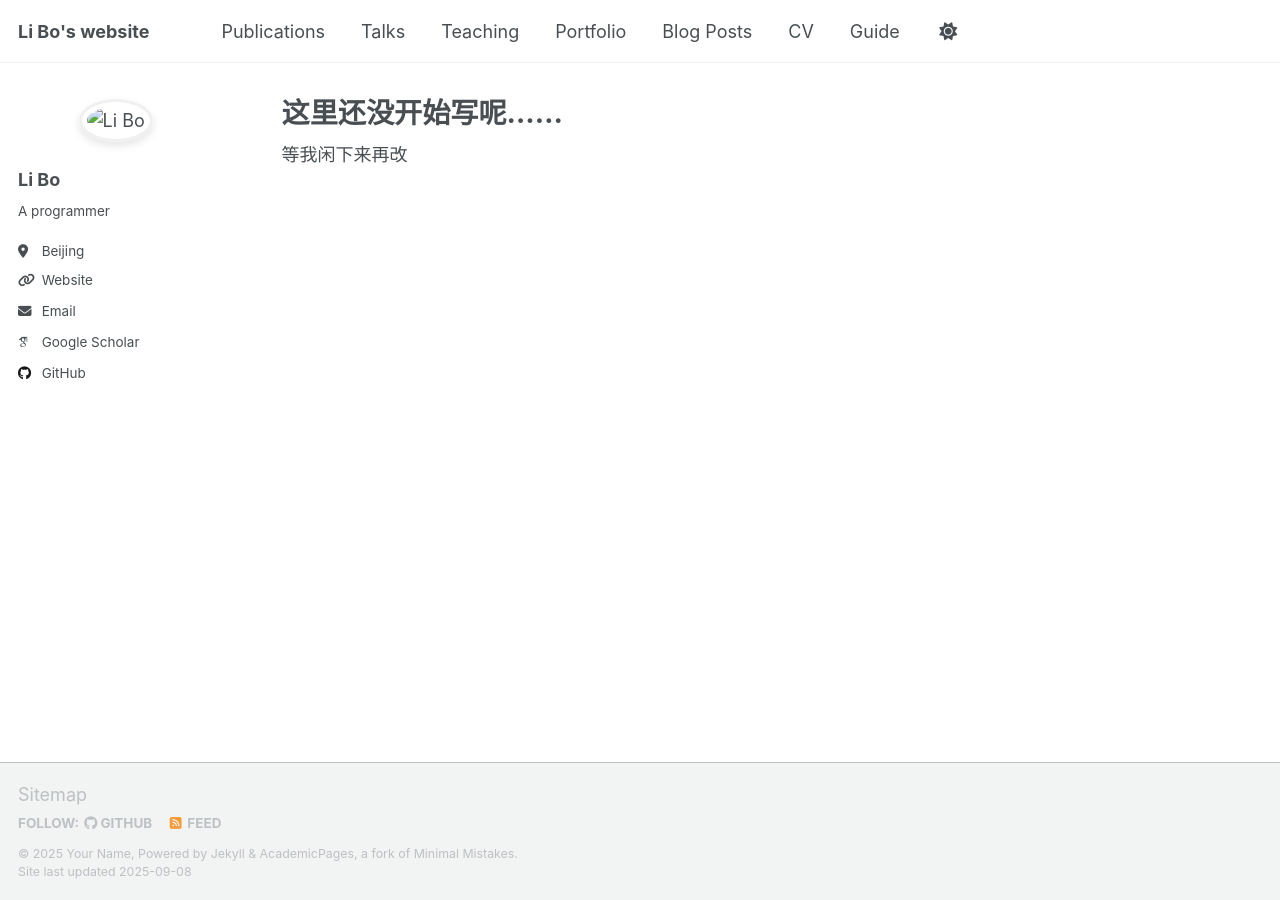
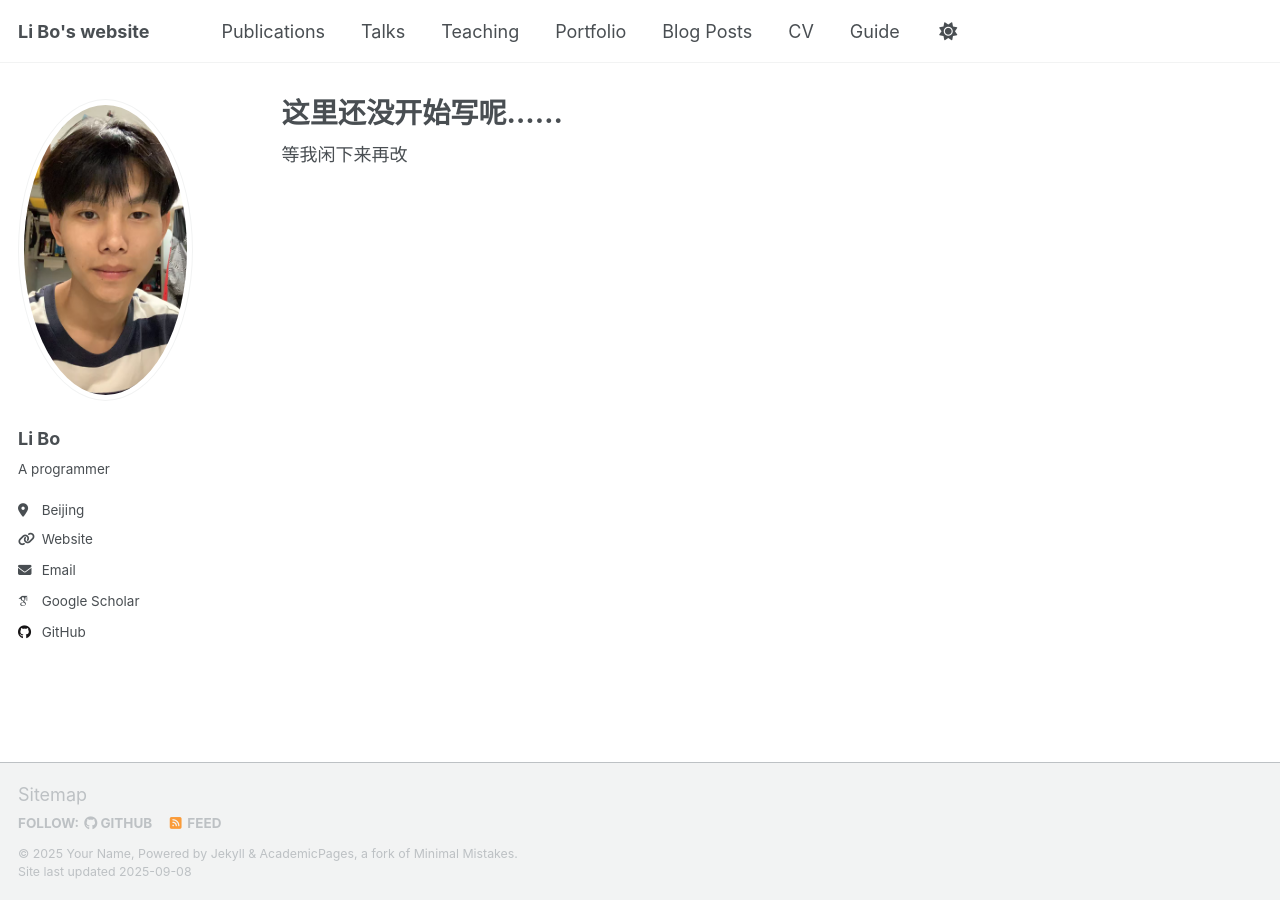
Before and after one commit to libo1999912/libo1999912.github.io, a Jekyll site: the page built from _pages/about.md, in a window 1280 px wide. Built offline with Jekyll 4.4.1, drawn with Linux system fonts in a browser that asks for light colours; some web fonts are replaced; a script that is not in the unit is left out.

Commit message:
Update author-profile.html

```diff
--- a/_includes/author-profile.html
+++ b/_includes/author-profile.html
@@ -8,11 +8,9 @@
 
   <div class="author__avatar" style="text-align: center; margin-bottom: 1.5em;">
     {% if author.avatar contains "://" %}
-
-      <img src="{{ author.avatar }}" alt="{{ author.name }}" style="border-radius: 50%; width: 150px; height: 150px; object-fit: cover; border: 3px solid #f0f0f0; box-shadow: 0 4px 8px rgba(0,0,0,0.1);">
+      <img src="{{ author.avatar }}" alt="{{ author.name }}"  fetchpriority="high" />
     {% else %}
-
-      <img src="{{ author.avatar | relative_url }}" alt="{{ author.name }}" style="border-radius: 50%; width: 150px; height: 150px; object-fit: cover; border: 3px solid #f0f0f0; box-shadow: 0 4px 8px rgba(0,0,0,0.1);">
+      <img src="{{ author.avatar | prepend: "/images/" | prepend: base_path }}" class="author__avatar" alt="{{ author.name }}"  fetchpriority="high" />
     {% endif %}
   </div>
 
```
